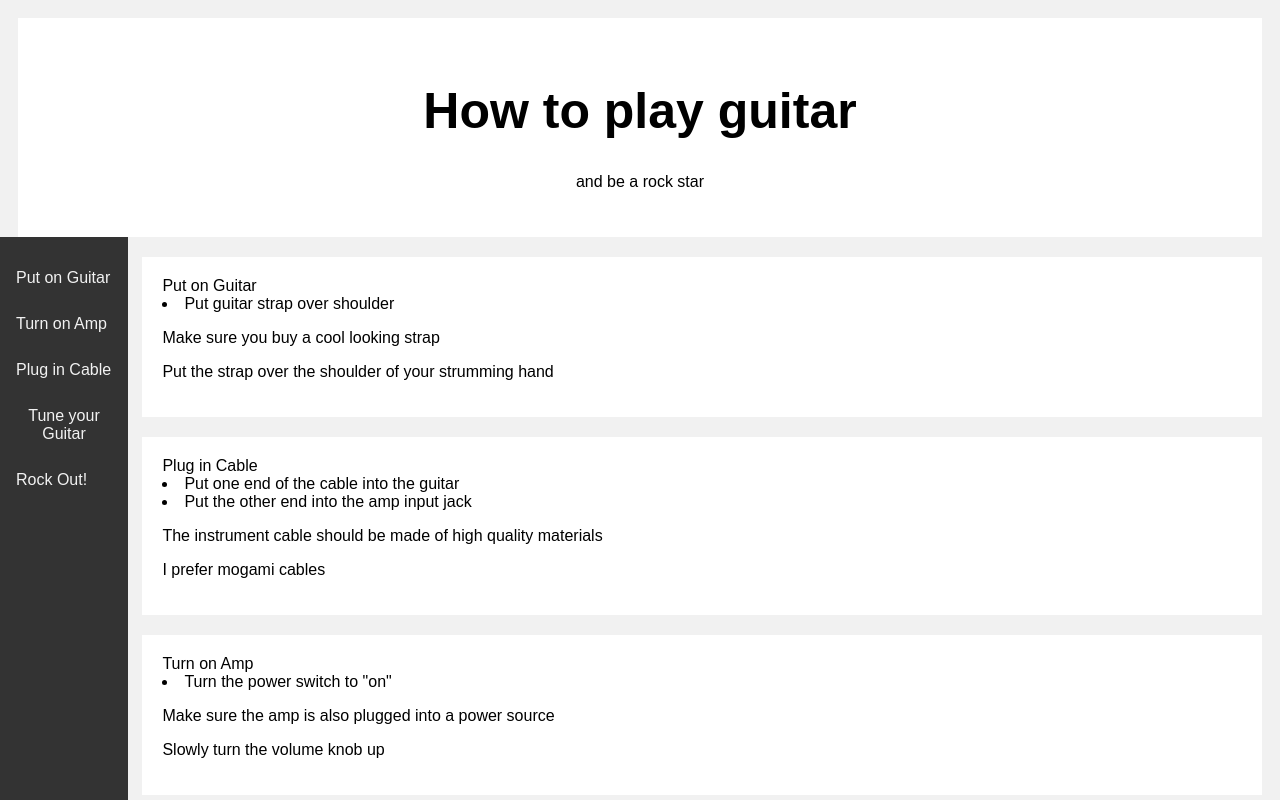
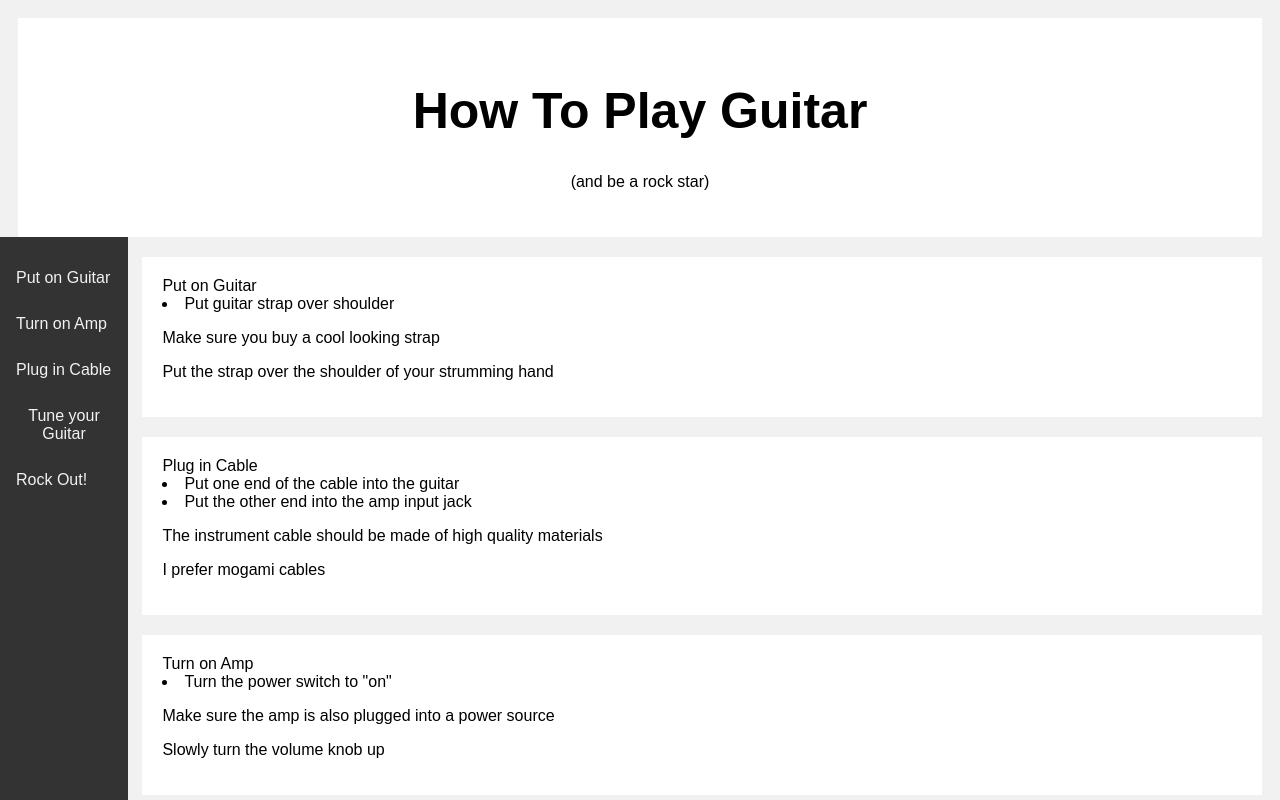
Before and after one commit to RoshRoslin/technical_documentation_page, a plain HTML site: page index.html in a window 1280 px wide. Shown: the top 800 px of the page. Drawn offline with Linux system fonts and the light colour scheme.

Commit message:
Updated header

```diff
--- a/index.html
+++ b/index.html
@@ -117,8 +117,8 @@
   <body>
 
     <div class="header">
-      <h1>How to play guitar</h1>
-      <p>and be a rock star</p>
+      <h1>How To Play Guitar</h1>
+      <p>(and be a rock star)</p>
     </div>
 
     <nav id="navbar" class="topnav">
```
